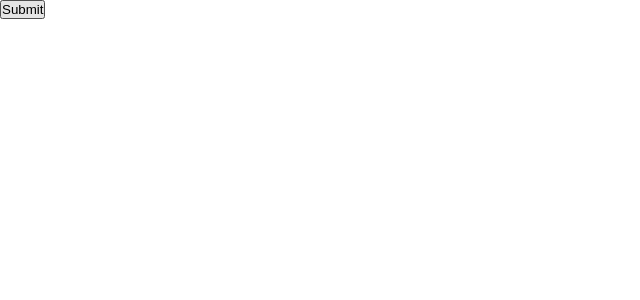
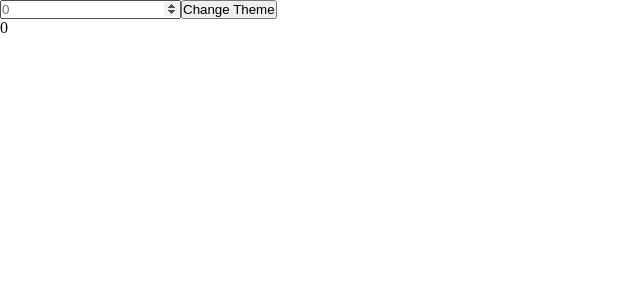
Before and after one commit to Harikesh04/Just-React-Things, a React (Create React App) app: page / in a window 1280 px wide. Shown: the top 300 px of the page, without its empty margins (0-640 px from the left). Built offline with nearby package versions, Linux system fonts and the light colour scheme.

Commit message:
learned real application of useMemo

```diff
--- a/src/App.js
+++ b/src/App.js
@@ -3,7 +3,7 @@ import React from "react";
 import Hooks from "./Hooks.js";
 import LifeCycle from "./LifeCycle.js"
 import UseCallbackLearn from "./UseCallback.js";
-import UseMemo from "./UseMemoLearn";
+import UseMemoLearn from "./UseMemoLearn.js";
 import Formik from "./Formik.jsx";
 import Assign from "./Assign.jsx";
 import UseLayout from "./UseLayout.js";
@@ -18,7 +18,8 @@ function App() {
       {/* <UseCallbackLearn/> */}
       {/* <Formik/> */}
       {/* <Assign/> */}
-      <UseLayout/>
+      {/* <UseLayout/> */}
+      <UseMemoLearn/>
     </>
   );
 }
--- a/src/UseMemoLearn.js
+++ b/src/UseMemoLearn.js
@@ -1,40 +1,47 @@
-import React ,{useMemo,useState,memo} from "react";
-
-const UseMemoLearn = () => {
- const [val, setVal] = useState(0)
- const [counterTwo, setCounterTwo] = useState(0)
-
-
- const checkEven = ()=>{
-     console.log("checking");
-     return val%2===0;
-    } // ** so it un nessarly running when we not not working on counter 1 then also.
+import React, { useMemo, useState, memo } from "react";
 
 
 
-    const isEven =useMemo(() => checkEven(), [val]);
- //** to optimise this use Memo comes inside the picture */
+const UseMemoLearn = () => {
+  const [dark, setDark] = useState(false);
+  const [num, setNum] = useState(0);
 
-//  The React useMemo Hook returns a memoized value.
+  const themeStyle = {
+    backgroundColor: dark ? "black" : "white",
+    color: dark ? "white" : "black",
+  };
 
-// Think of memoization as caching a value so that it does not need to be recalculated.
+  function slowFunction(num) {
+    for (let i = 0; i < 1000000000; i++) {}
 
-// The useMemo Hook only runs when one of its dependencies update.
+    return num * 2;
+  }
 
-// This can improve performance.
+  // const doubleNumber=  slowFunction(num); // ? when ever any state changes component will rerender and will unneccesarily call this slow function and our application will slow down therefore we will use use memo
 
+  // ! use Memo return a memoized value and take a parameter will run the func only when the val in dependency arr will change
 
+  // * why don't we always use useMemo ?
+
+  // ? if we will always wrap every state in useMemo it will take unnecassery space and will be problematic for our application
+
+  const doubleNumber = useMemo(() => {
+    return slowFunction(num);
+  }, [num]);
 
   return (
     <>
-      <div>UseMemo</div>
-      <button onClick={()=>setVal(val+1)}>Counter1{  val}</button>
-      <p>{(isEven?"even":"odd")}</p>
+      <input
+        type="number"
+        onChange={(e) => setNum(parseInt(e.target.value))}
+        placeholder={num}
+      />
 
-      <button onClick={()=>setCounterTwo(counterTwo+1)}>Counter2 {  counterTwo}</button>
+      <button onClick={() => setDark(!dark)}>Change Theme</button>
 
+      <div style={themeStyle}>{doubleNumber}</div>
     </>
   );
 };
 
-export default memo(UseMemoLearn);
+export default UseMemoLearn;
```
